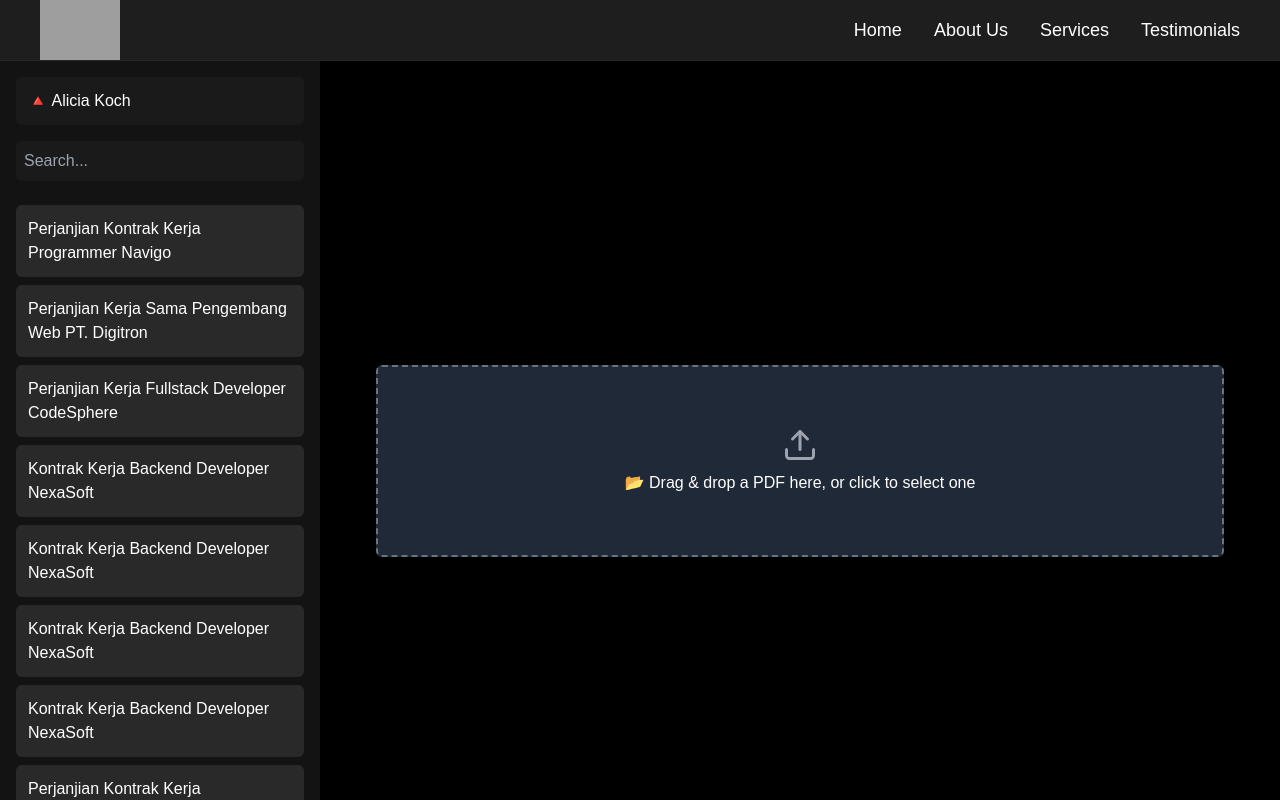
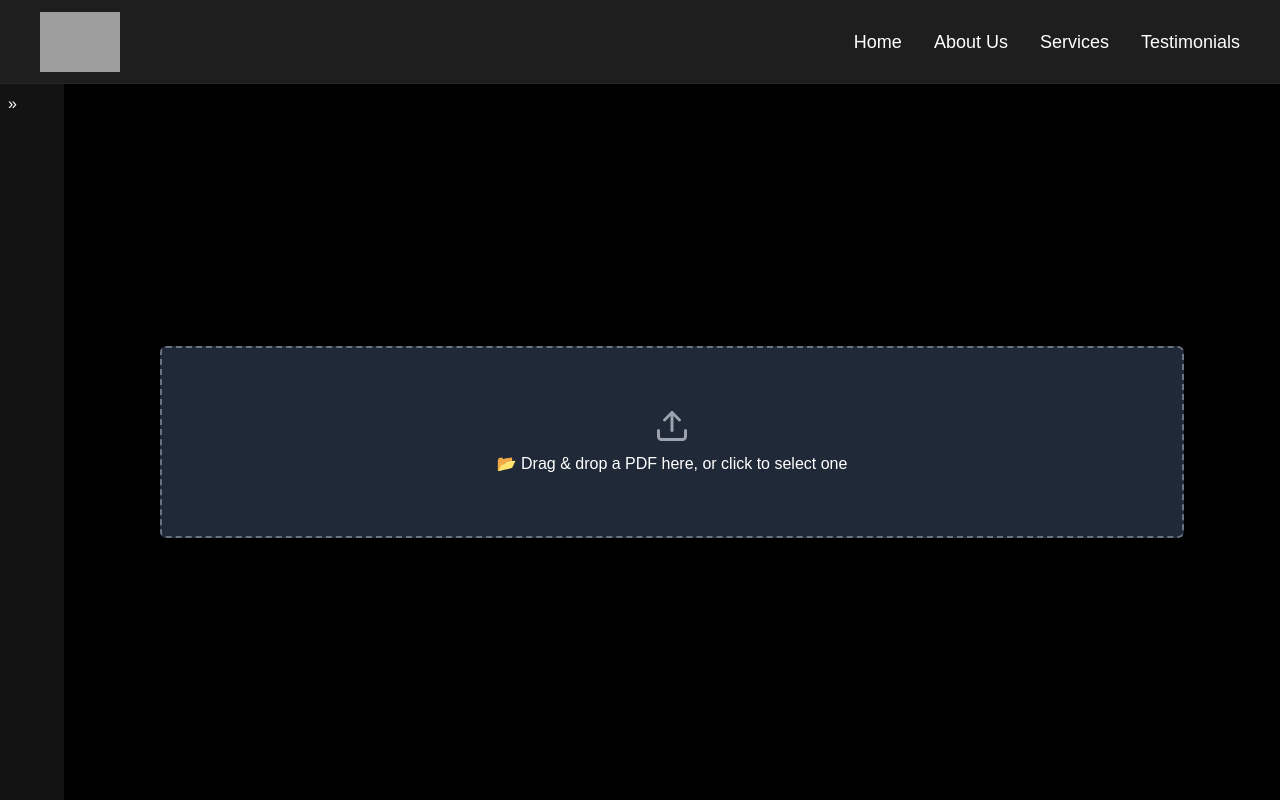
Before and after one commit to ppl-navigo/lambda, a Next.js app: page /mou-analyzer in a window 1280 px wide. Built offline with nearby package versions, Linux system fonts and the light colour scheme; grey boxes are pictures that could not be loaded.

Commit message:
[GREEN] Implements modified sidebar

```diff
--- a/app/components/Sidebar.tsx
+++ b/app/components/Sidebar.tsx
@@ -1,39 +1,42 @@
-"use client"; // Required for state management in Next.js App Router
+"use client";
 
 import { useState } from "react";
 
-const Sidebar = () => {
-  // State to track search input
+interface SidebarProps {
+  isSidebarVisible: boolean;
+  setIsSidebarVisible: React.Dispatch<React.SetStateAction<boolean>>;
+}
+
+const Sidebar: React.FC<SidebarProps> = ({ isSidebarVisible, setIsSidebarVisible }) => {
   const [searchQuery, setSearchQuery] = useState("");
 
-  // Document lists
   const documents = [
     { title: "Perjanjian Kontrak Kerja Programmer Navigo", time: "8 months ago" },
     { title: "Perjanjian Kerja Sama Pengembang Web PT. Digitron", time: "8 months ago" },
     { title: "Perjanjian Kerja Fullstack Developer CodeSphere", time: "8 months ago" },
     { title: "Kontrak Kerja Backend Developer NexaSoft", time: "8 months ago" },
-    { title: "Kontrak Kerja Backend Developer NexaSoft", time: "8 months ago" },
-    { title: "Kontrak Kerja Backend Developer NexaSoft", time: "8 months ago" },
-    { title: "Kontrak Kerja Backend Developer NexaSoft", time: "8 months ago" },
-    { title: "Perjanjian Kontrak Kerja Programmer Navigo", time: "1 year ago" },
-    { title: "Perjanjian Kontrak Kerja Programmer Navigo", time: "1 year ago" },
     { title: "Perjanjian Kontrak Kerja Programmer Navigo", time: "1 year ago" },
   ];
 
-  // Filter documents based on search query
   const filteredDocs = documents.filter((doc) =>
     doc.title.toLowerCase().includes(searchQuery.toLowerCase())
   );
 
+  const toggleSidebar = () => {
+    setIsSidebarVisible((prev) => !prev);
+  };
+
   return (
-    <div className="w-1/4 bg-[#131313] h-screen flex-none overflow-y-auto p-4">
-      {/* User Dropdown */}
-      <div className="flex items-center justify-between p-3 bg-[#1A1A1A] rounded-md">
+    <div className={`h-full bg-[#131313] overflow-y-auto transition-all duration-300 ${isSidebarVisible ? "w-64" : "w-16"}`}>
+      <button onClick={toggleSidebar} className="p-2 text-white focus:outline-none">
+        {isSidebarVisible ? <span>&laquo;</span> : <span>&raquo;</span>}
+      </button>
+      {isSidebarVisible && (
+        <div className="p-4">
+          <div className="p-3 bg-[#1A1A1A] rounded-md mb-4">
             <span>🔺 Alicia Koch</span>
           </div>
-
-      {/* Search Box */}
-      <div className="mt-4">
+          <div className="mb-4">
             <input
               type="text"
               placeholder="Search..."
@@ -42,9 +45,7 @@ const Sidebar = () => {
               className="w-full p-2 bg-[#1A1A1A] rounded-md text-white placeholder-gray-400 focus:outline-none"
             />
           </div>
-
-      {/* Documents List */}
-      <div className="mt-6">
+          <div>
             {filteredDocs.length > 0 ? (
               filteredDocs.map((doc, index) => (
                 <div key={index} className="bg-[#292929] p-3 my-2 rounded-md text-white">
@@ -56,6 +57,8 @@ const Sidebar = () => {
             )}
           </div>
         </div>
+      )}
+    </div>
   );
 };
 
```
Lines whose indentation alone changed are shown as unchanged.
